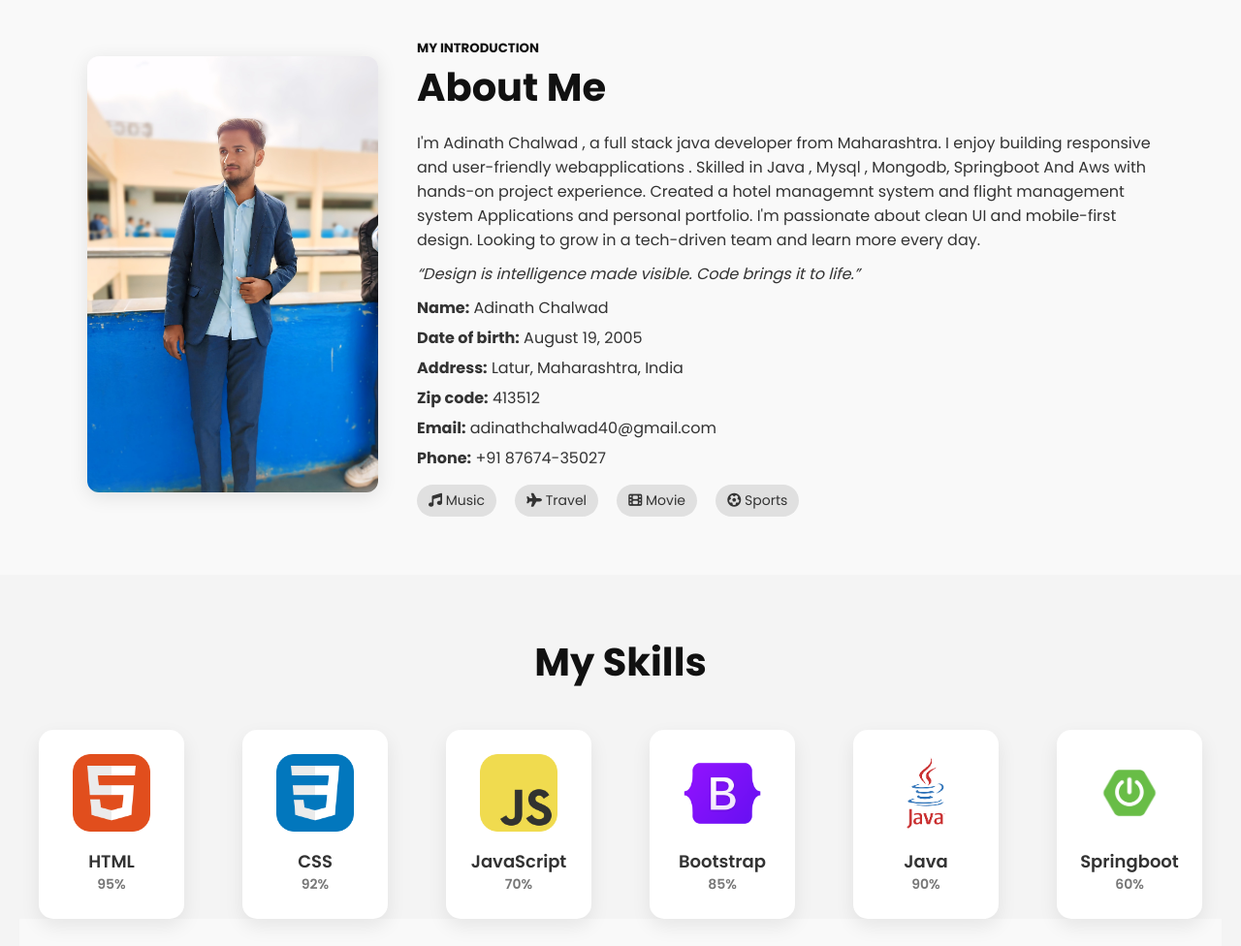
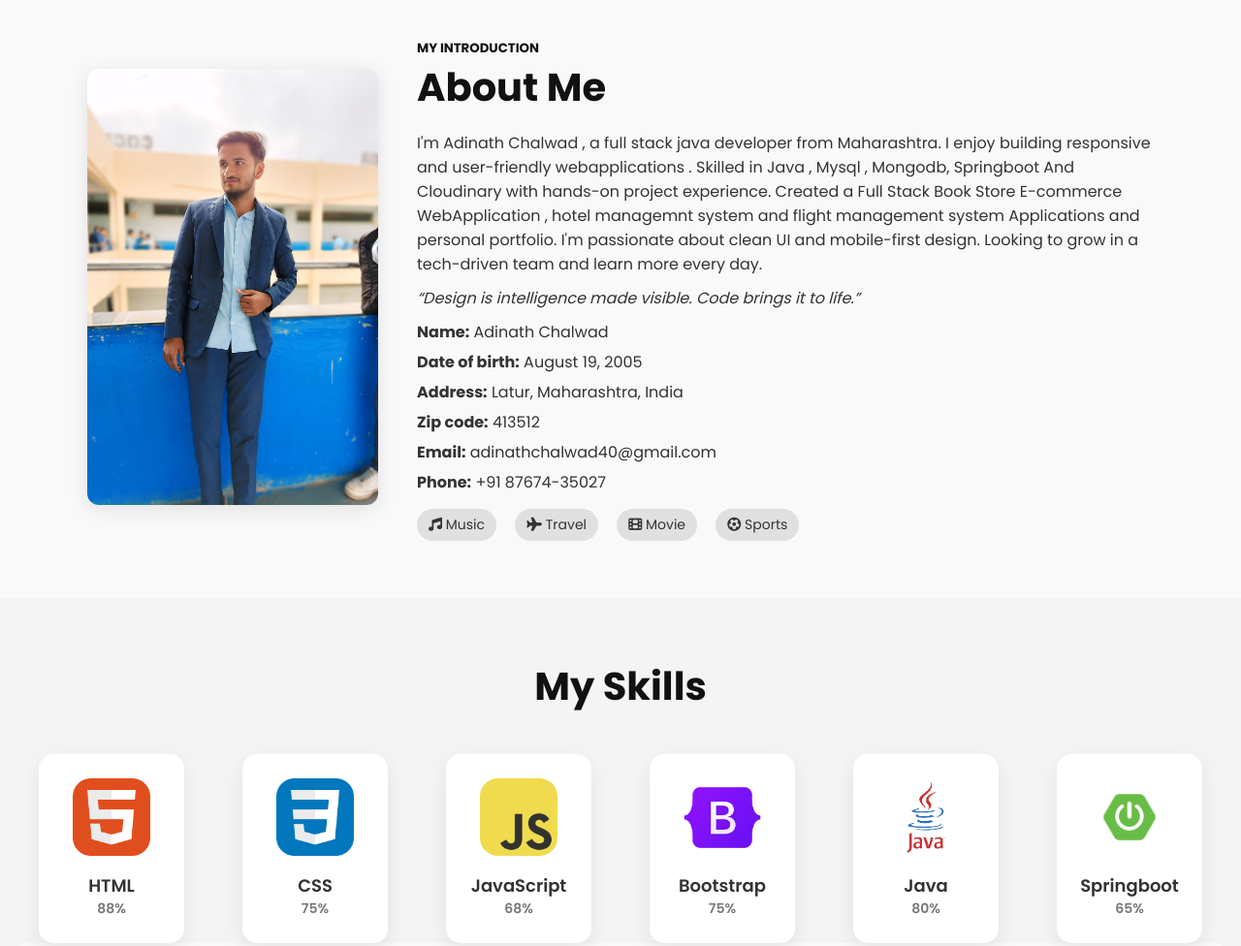
Before and after one commit to AdinathChalwad/Adinath_Portfolio, a plain HTML site: page index.html in a window 1280 px wide. Shown: the part 900-1876 px from the top of the page at 97% size. Drawn offline with nearby package versions, Linux system fonts and the light colour scheme.

Commit message:
index.html

```diff
--- a/index.html
+++ b/index.html
@@ -13,7 +13,7 @@
 <body>
     <!-- Navbar -->
     <nav class="navbar">
-        <div class="logo">ADINATH.DEV</div>
+        <div class="logo">ADINATH</div>
         <input type="checkbox" id="menu-toggle" hidden>
         <label for="menu-toggle" class="menu-icon"><i class="fas fa-bars"></i></label>
         <ul class="nav-links">
@@ -33,7 +33,7 @@
                 <h1>Hi, I am <span>Adinath Chalwad</span> <br>I build responsive & modern websites.</h1>
                 <div class="buttons">
                     <a href="#" class="btn primary">Hire me</a>
-                    <a href="./assets/" class="btn outline" download>Download CV</a>
+                    <a href="./assets/AdinathChalwad_Resume.pdf" class="btn outline" download>Download CV</a>
                 </div>
             </div>
             <div class="hero-right">
@@ -57,8 +57,8 @@
                     <p>
                         I'm Adinath Chalwad , a full stack java developer from Maharashtra.
                         I enjoy building responsive and user-friendly webapplications .
-                        Skilled in Java , Mysql , Mongodb, Springboot And  Aws with hands-on project experience.
-                        Created a hotel managemnt system and flight management system Applications and personal portfolio.
+                        Skilled in Java , Mysql , Mongodb, Springboot And Cloudinary with hands-on project experience.
+                        Created a Full Stack Book Store E-commerce WebApplication , hotel managemnt system and flight management system Applications and personal portfolio.
                         I'm passionate about clean UI and mobile-first design.
                         Looking to grow in a tech-driven team and learn more every day.
                     </p>
@@ -93,32 +93,32 @@
             <div class="skill-card">
                 <img src="./assets/html (2).png" class="skill-icon" alt="HTML" />
                 <h4>HTML</h4>
-                <div class="level-label">95%</div>
+                <div class="level-label">88%</div>
             </div>
             <div class="skill-card">
                 <img src="./assets/css.png" class="skill-icon" alt="CSS" />
                 <h4>CSS</h4>
-                <div class="level-label">92%</div>
+                <div class="level-label">75%</div>
             </div>
             <div class="skill-card">
                 <img src="./assets/javascript.png" class="skill-icon" alt="JavaScript" />
                 <h4>JavaScript</h4>
-                <div class="level-label">70%</div>
+                <div class="level-label">68%</div>
             </div>
             <div class="skill-card">
                 <img src="./assets/bootstrap.png" class="skill-icon" alt="Bootstrap" />
                 <h4>Bootstrap</h4>
-                <div class="level-label">85%</div>
+                <div class="level-label">75%</div>
             </div>
             <div class="skill-card">
                 <img src="./assets/java.png" class="skill-icon" alt="Java" />
                 <h4>Java</h4>
-                <div class="level-label">90%</div>
+                <div class="level-label">80%</div>
             </div>
             <div class="skill-card">
                 <img src="./assets/sboot.webp" class="skill-icon" alt="sboot" />
                 <h4>Springboot</h4>
-                <div class="level-label">60%</div>
+                <div class="level-label">65%</div>
             </div>
             <!-- <div class="skill-card">
                 <img src="images/wordpress.png" class="skill-icon" alt="WordPress" />
```
